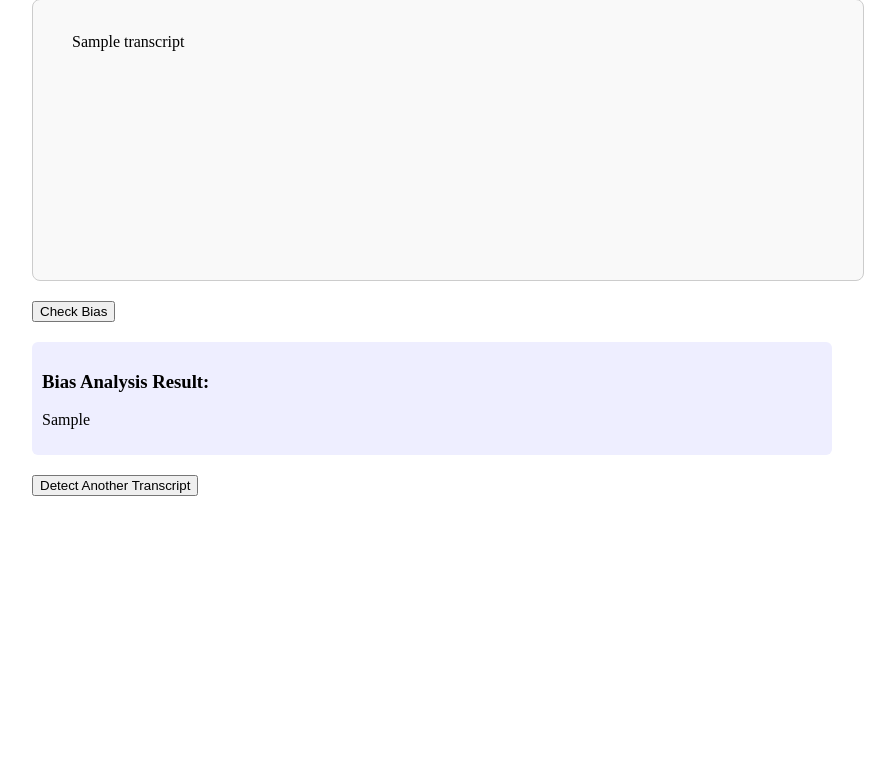
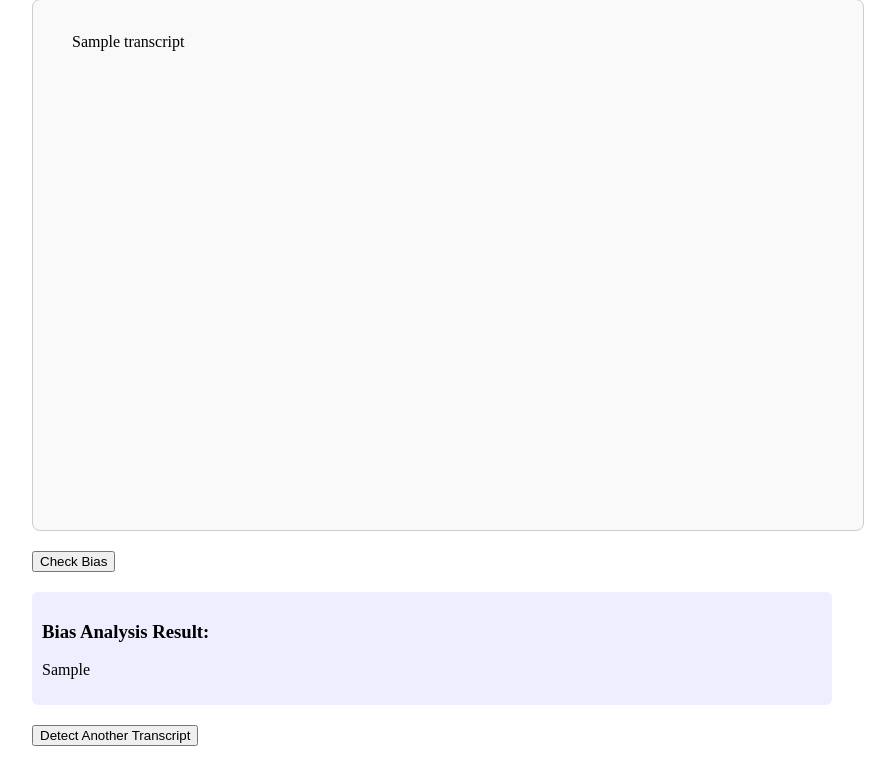
Before and after one commit to karthiksreedhar/step-final, a Flask app: template templates/bias.html in a window 1280 px wide. Shown: the part 96-870 px from the top of the page, without its empty margins (208-1103 px from the left). Before the commit the page ends 592 px from the top, so only its background shows below. Run offline with Flask 3, Linux system fonts and the light colour scheme; the template is opened without the code that fills it: most values are stand-ins (such as "Sample title", 1, 10 or a date in 2020).

```diff
--- a/templates/bias.html
+++ b/templates/bias.html
@@ -6,7 +6,7 @@
   <style>
     #transcript-box {
       width: 100%;
-      height: 250px;              /* Fixed height */
+      height: 500px;              /* Fixed height */
       overflow-y: auto;           /* Scrollable vertically */
       border: 1px solid #ccc;
       padding: 15px;
```
